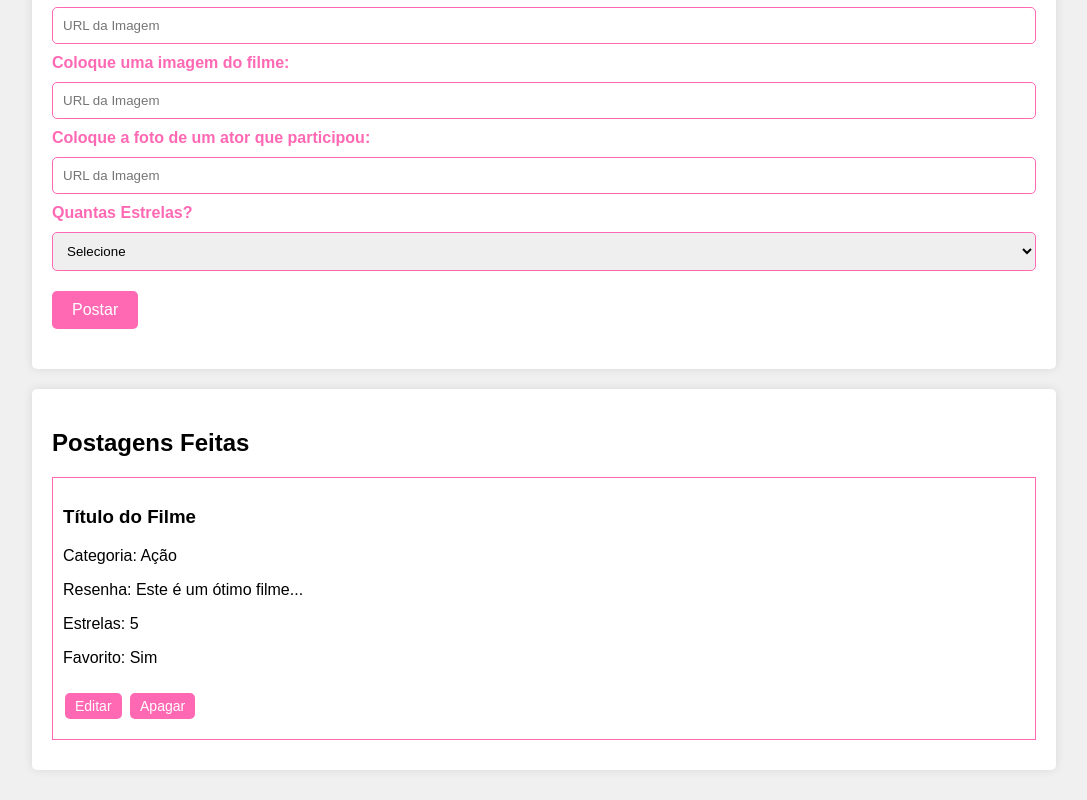
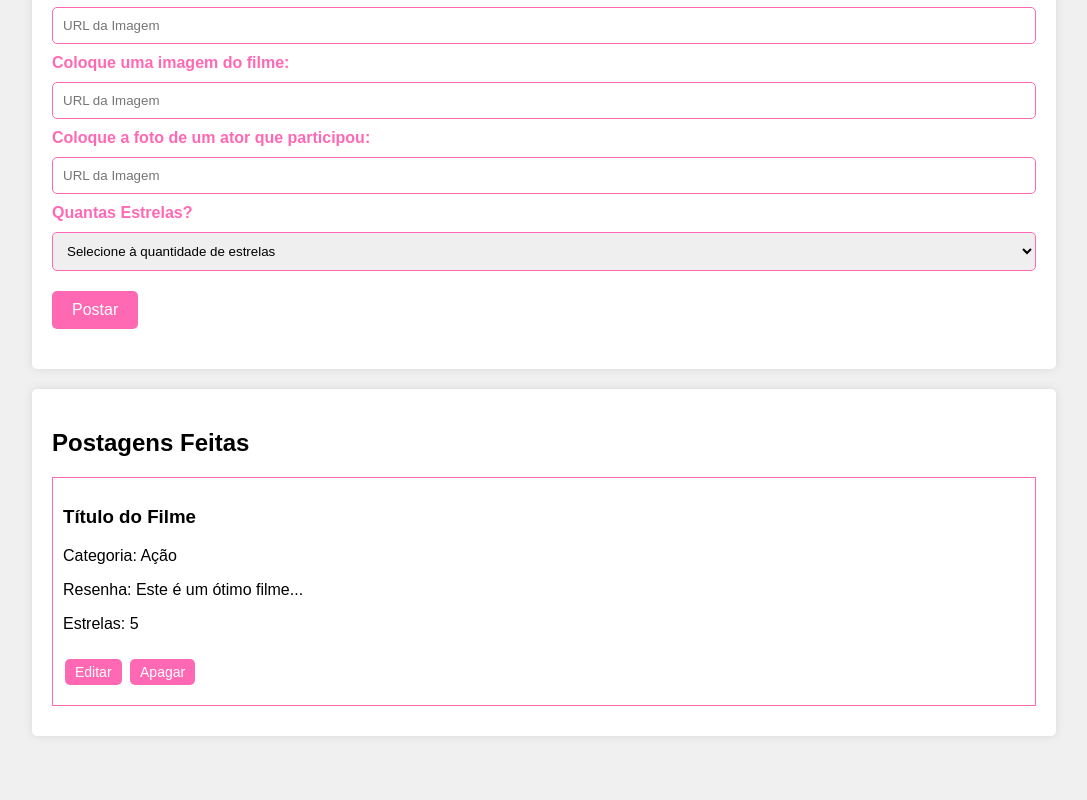
Before and after one commit to ProjetosFaculdadeFiap/CP03-MiniRede, a plain HTML site: page index.html in a window 1280 px wide. Shown: the part 453-1253 px from the top of the page, without its empty margins (96-1183 px from the left). After the commit the page ends 1219 px from the top, so only its background shows below. Drawn offline with Linux system fonts and the light colour scheme.

Commit message:
Fazendo algumas alterações simples :)

```diff
--- a/index.html
+++ b/index.html
@@ -47,17 +47,13 @@
 
                 <label for="estrelas">Quantas Estrelas?</label>
                 <select id="estrelas" name="estrelas">
-                    <option value="0">Selecione</option>
+                    <option value="0">Selecione à quantidade de estrelas</option>
                     <option value="1">1</option>
                     <option value="2">2</option>
                     <option value="3">3</option>
                     <option value="4">4</option>
                     <option value="5">5</option>
                 </select>
-
-                <!--
-                <label for="favorito">Favorito:</label>
-                <input type="checkbox" id="favorito" name="favorito"> -->
             </form>
 
             <div>
@@ -78,7 +74,7 @@
                 <!-- URL -->
 
                 <p>Estrelas: 5</p>
-                <p>Favorito: Sim</p>
+
 
                 <button class="edit-button">Editar</button>
                 <button class="delete-button">Apagar</button>
```
